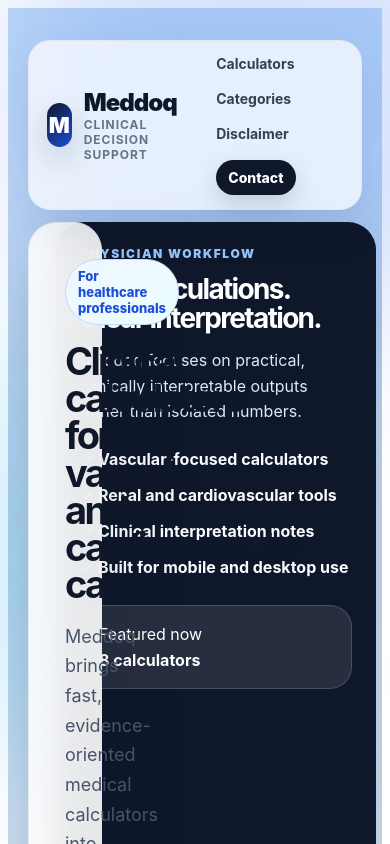
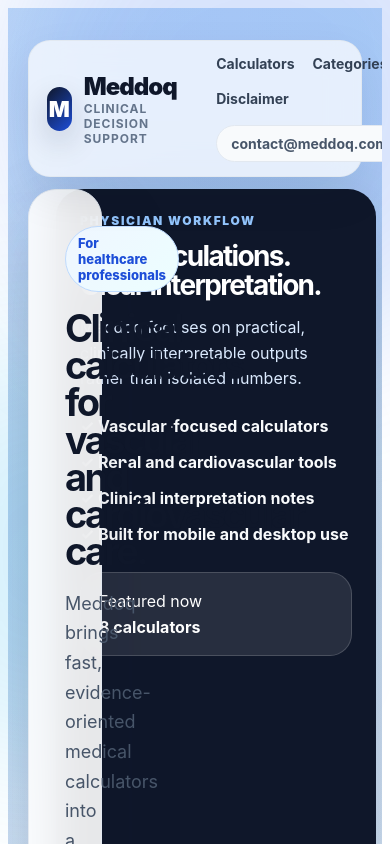
Before and after one commit to brsbyrm/meddoq, a Next.js app: page / in a window 390 px wide. Shown: the top 844 px of the page. Built offline with nearby package versions, Linux system fonts and the light colour scheme.

Commit message:
Improve mobile layout

```diff
--- /dev/null
+++ b/app/globals.css
@@ -0,0 +1,30 @@
+
+@media (max-width: 768px) {
+  main {
+    padding: 12px !important;
+  }
+
+  header {
+    position: relative !important;
+    top: auto !important;
+    flex-direction: column !important;
+    align-items: flex-start !important;
+  }
+
+  nav {
+    width: 100% !important;
+    gap: 10px !important;
+  }
+
+  section {
+    grid-template-columns: 1fr !important;
+  }
+
+  aside {
+    width: 100% !important;
+  }
+
+  button, a, input {
+    max-width: 100% !important;
+  }
+}
--- a/app/page.js
+++ b/app/page.js
@@ -102,7 +102,7 @@ export default function Home() {
           <a href="#calculators" style={styles.navLink}>Calculators</a>
           <a href="#categories" style={styles.navLink}>Categories</a>
           <a href="#disclaimer" style={styles.navLink}>Disclaimer</a>
-          <a href="mailto:contact@meddoq.com" style={styles.navButton}>Contact</a>
+          <div style={styles.navEmail}>contact@meddoq.com</div>
         </nav>
       </header>
 
@@ -243,9 +243,9 @@ export default function Home() {
         </div>
         <div style={styles.footerText}>
           Contact:{" "}
-          <a href="mailto:contact@meddoq.com" style={styles.footerLink}>
-            contact@meddoq.com
-          </a>
+          <div style={styles.navEmail}>
+        contact@meddoq.com
+        </div>
         </div>
 
         <div style={styles.footerText}>
@@ -988,15 +988,15 @@ const styles = {
     fontSize: 14,
     fontWeight: 700,
   },
-  navButton: {
-    color: "white",
-    background: "#0f172a",
-    textDecoration: "none",
+    navEmail: {
+    color: "#475569",
+    background: "#f8fafc",
+    border: "1px solid #e2e8f0",
     fontSize: 14,
-    fontWeight: 800,
-    padding: "9px 12px",
+    fontWeight: 700,
+    padding: "9px 14px",
     borderRadius: 999,
-    boxShadow: "0 10px 24px rgba(15,23,42,0.16)",
+    userSelect: "all",
   },
   hero: {
     position: "relative",
```
